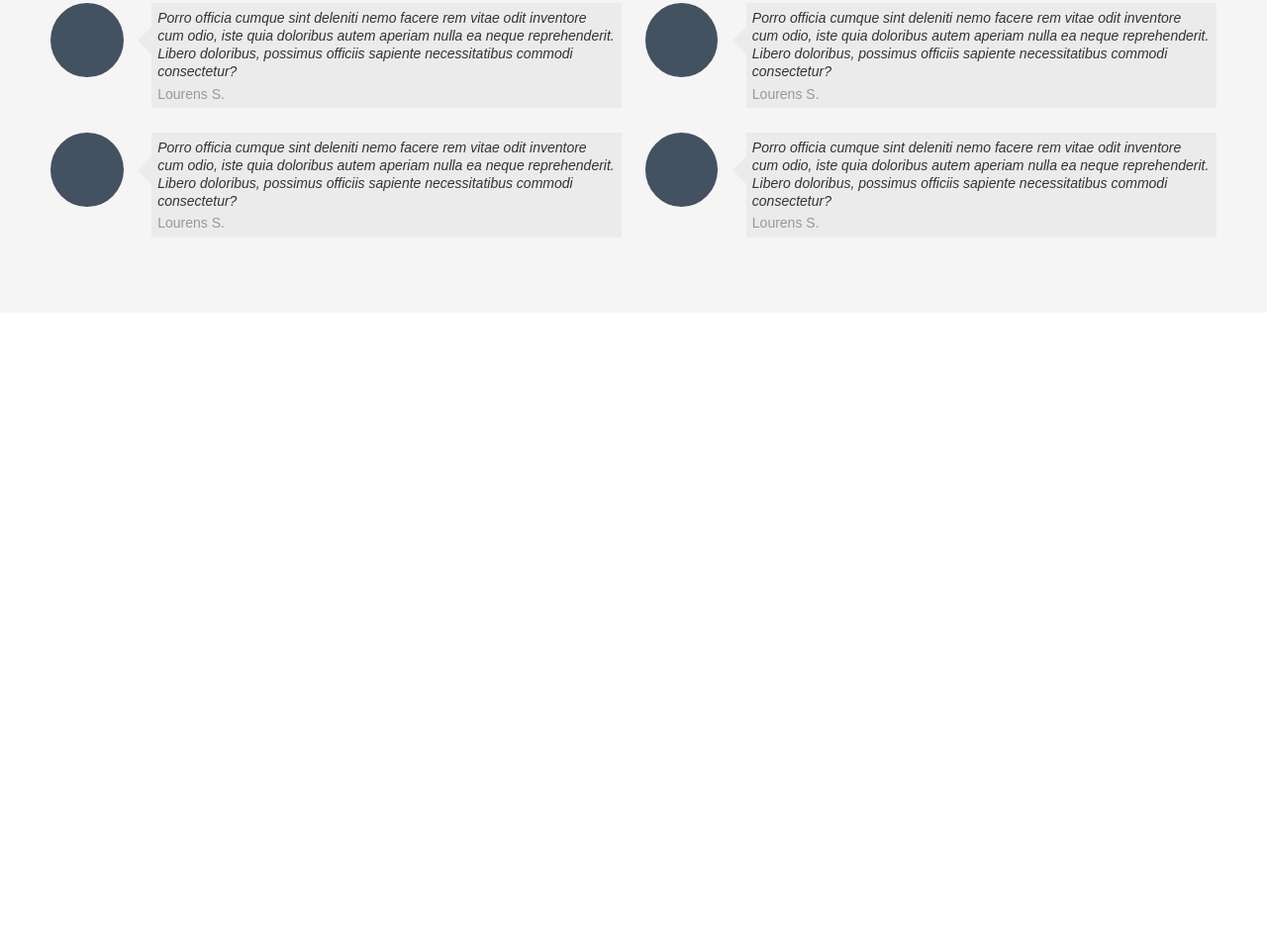
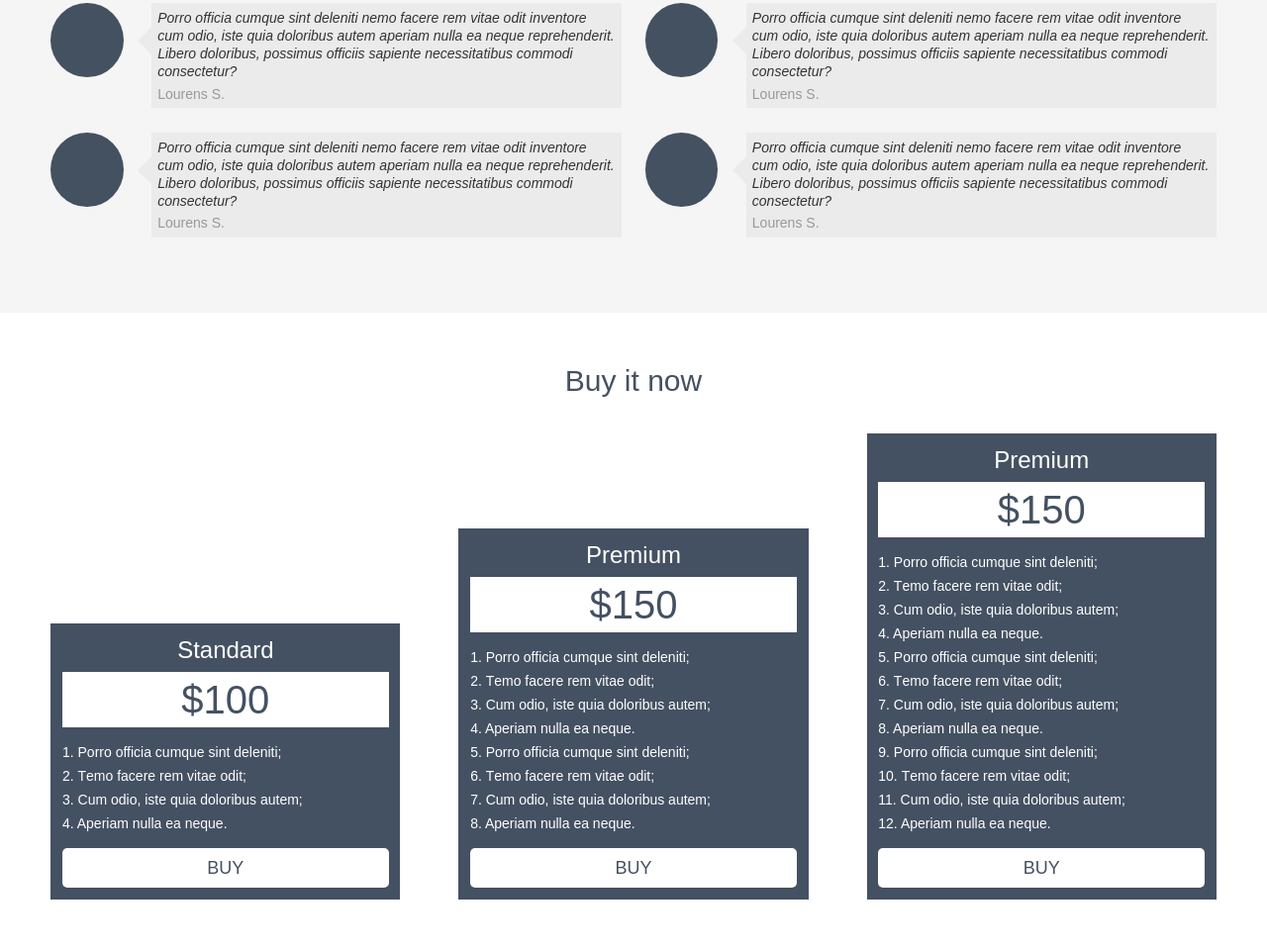
Before and after one commit to evsik/Product-Landing, a plain HTML site: page index.html in a window 1280 px wide. Shown: the part 1801-2761 px from the top of the page at 99% size. Before the commit the page ends 2117 px from the top, so only its background shows below. Drawn offline with Linux system fonts and the light colour scheme.

Commit message:
added subscribe block html/css/adaptive

```diff
--- a/index.html
+++ b/index.html
@@ -217,6 +217,100 @@
                 </li>
             </ul>
         </div>
+        <div class="subscription-product-block padding-site">
+            <h2 class="subscription-product-head">
+                Buy it now
+            </h2>
+            <ul>
+                <li class="subscription-product-list">
+                    <h4 class="subscription-product-list-head">
+                        Standard
+                    </h4>
+                    <p class="subscription-product-list-price">
+                        $100
+                    </p>
+                    <p class="subscription-product-list-option">
+                        1. Porro officia cumque sint deleniti;
+                        <br>
+                        2. Тemo facere rem vitae odit;
+                        <br>
+                        3. Cum odio, iste quia doloribus autem;
+                        <br>
+                        4. Aperiam nulla ea neque.
+                        <br>
+                    </p>
+                    <a href="#" class="button">
+                        BUY
+                    </a>
+                </li>
+                <li class="subscription-product-list">
+                    <h4 class="subscription-product-list-head">
+                        Premium
+                    </h4>
+                    <p class="subscription-product-list-price">
+                        $150
+                    </p>
+                    <p class="subscription-product-list-option">
+                        1. Porro officia cumque sint deleniti;
+                        <br>
+                        2. Тemo facere rem vitae odit;
+                        <br>
+                        3. Cum odio, iste quia doloribus autem;
+                        <br>
+                        4. Aperiam nulla ea neque.
+                        <br>
+                        5. Porro officia cumque sint deleniti;
+                        <br>
+                        6. Тemo facere rem vitae odit;
+                        <br>
+                        7. Cum odio, iste quia doloribus autem;
+                        <br>
+                        8. Aperiam nulla ea neque.
+                        <br>
+                    </p>
+                    <a href="#" class="button">
+                        BUY
+                    </a>
+                </li>
+                <li class="subscription-product-list">
+                    <h4 class="subscription-product-list-head">
+                        Premium
+                    </h4>
+                    <p class="subscription-product-list-price">
+                        $150
+                    </p>
+                    <p class="subscription-product-list-option">
+                        1. Porro officia cumque sint deleniti;
+                        <br>
+                        2. Тemo facere rem vitae odit;
+                        <br>
+                        3. Cum odio, iste quia doloribus autem;
+                        <br>
+                        4. Aperiam nulla ea neque.
+                        <br>
+                        5. Porro officia cumque sint deleniti;
+                        <br>
+                        6. Тemo facere rem vitae odit;
+                        <br>
+                        7. Cum odio, iste quia doloribus autem;
+                        <br>
+                        8. Aperiam nulla ea neque.
+                        <br>
+                        9. Porro officia cumque sint deleniti;
+                        <br>
+                        10. Тemo facere rem vitae odit;
+                        <br>
+                        11. Cum odio, iste quia doloribus autem;
+                        <br>
+                        12. Aperiam nulla ea neque.
+                        <br>
+                    </p>
+                    <a href="#" class="button">
+                        BUY
+                    </a>
+                </li>
+            </ul>
+        </div>
     </main>
 </div>
 
--- a/style.css
+++ b/style.css
@@ -69,7 +69,7 @@ main {
     margin-right: 8%;
 }
 
-.about-product-head, .pluses-product-head, .screenshots-product-head, .reviews-product-head {
+.about-product-head, .pluses-product-head, .screenshots-product-head, .reviews-product-head, .subscription-product-head {
     margin-bottom: 3%;
     color: #445161;
     font-size: 30px;
@@ -216,6 +216,68 @@ main {
     margin-top: 1%;
 }
 
+.subscription-product-block{}
+
+.subscription-product-block ul{
+    list-style: none;
+    display: flex;
+    justify-content: space-between;
+    align-items: flex-end;
+}
+
+.subscription-product-head{
+    text-align: center;
+}
+
+.subscription-product-list{
+    padding: 1%;
+    background-color: #445162;
+    width: 30%;
+    text-align: center;
+
+}
+
+.subscription-product-list-head{
+    margin-bottom: 2%;
+    color: #ffffff;
+    font-size: 24px;
+    font-weight: 400;
+    line-height: 30px;
+}
+
+.subscription-product-list-price{
+    padding: 4% 0 4% 0;
+    color: #445162;
+    font-size: 40px;
+    font-weight: 400;
+    line-height: 30px;
+    background-color: #ffffff;
+}
+
+.subscription-product-list-option{
+    padding: 4% 0 4% 0;
+    color: #ffffff;
+    font-size: 14px;
+    font-weight: 400;
+    line-height: 24px;
+    text-align: left;
+}
+
+.button {
+    border-radius: 5px;
+    display: inline-block;
+    background-color: #ffffff;
+    width: 100%;
+    height: 40px;
+    line-height: 40px;
+    text-decoration: none;
+    outline: none;
+    border: none;
+    color: #445161;
+    font-size: 18px;
+    font-weight: 400;
+}
+
 
 @media screen and (max-width: 992px) {
     header {
@@ -232,6 +294,19 @@ main {
 
     .reviews-product-list {
         width: 100%;
+    }
+
+    .subscription-product-block ul{
+        flex-direction: column;
+        align-items: center;
+    }
+
+    .subscription-product-list{
+        width: 50%;
+    }
+
+    .subscription-product-list:nth-child(-n+2){
+        margin-bottom: 5%;
     }
 }
 
@@ -271,6 +346,10 @@ main {
     .reviews-product-avatar {
         margin: 0;
     }
+
+    .subscription-product-list{
+        width: 100%;
+    }
 }
 
 @media screen and (max-width: 350px) {
```
